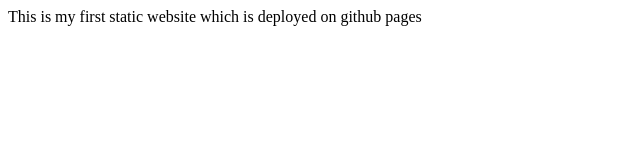
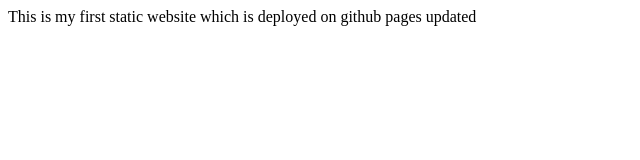
Before and after one commit to sahibzadafahad-whizpool/sahibzadafahad-whizpool-website.github.io, a plain HTML site: page index.html in a window 1280 px wide. Shown: the full height of the page, 0-640 px from the left. Drawn offline with Linux system fonts and the light colour scheme.

Commit message:
Update index.html

```diff
--- a/index.html
+++ b/index.html
@@ -3,6 +3,6 @@
 <title>Github Pages Static Website</title>
 </head>
 <body>
-	<p>This is my first static website which is deployed on github pages</p>
+	<p>This is my first static website which is deployed on github pages updated</p>
 </body>
 </html>
```
